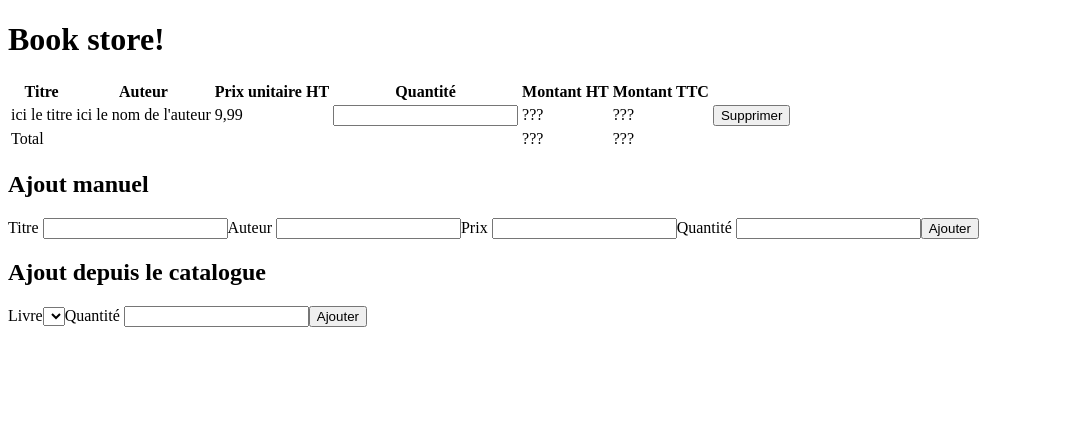
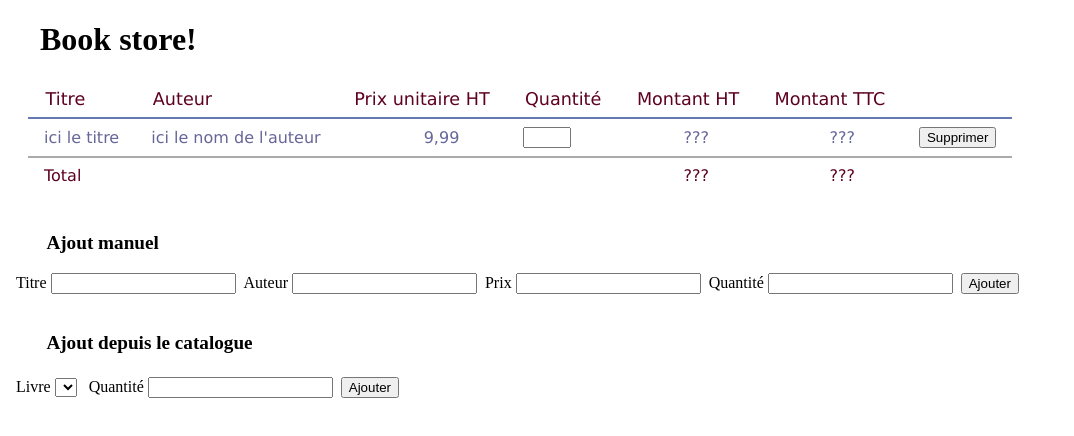
Before and after one commit to cedricclaus/booksorder, an Angular app: page / in a window 1280 px wide. Shown: the top 436 px of the page, without its empty margins (0-1074 px from the left). Built offline with nearby package versions, Linux system fonts and the light colour scheme.

Commit message:
add style

```diff
--- a/src/styles.css
+++ b/src/styles.css
@@ -1 +1,61 @@
 /* You can add global styles to this file, and also import other style files */
+tr.big td {
+  font-weight: bold;
+}
+
+
+.right {
+  text-align: right;
+  padding-right: 3em;
+}
+
+h1 {
+  margin-left: 1em;
+}
+h2 {
+  font-size: 1.2em;
+  padding-left: 1em;
+  margin: 2em 1em 1em 1em;
+}
+
+form {
+  margin: 0.5em;
+}
+label {
+  margin-right: 0.5em;
+}
+select {
+  margin: 0.3em;
+}
+
+table {
+  font-family: "Lucida Sans Unicode", "Lucida Grande", Sans-Serif;
+  background: #fff;
+  border-collapse: collapse;
+  text-align: left;
+  margin: 20px;
+}
+table th {
+  font-size: 1.1em;
+  font-weight: normal;
+  color: #5e001f;
+  border-bottom: 2px solid #6678b1;
+  padding: 0.5em 1em;
+}
+table td {
+  color: #669;
+  border-bottom: 1px dotted #ccc;
+  padding: 0.5em 1em;
+}
+table tbody tr:hover td {
+  color: #005;
+}
+table tfoot td {
+  color: #5e001f;
+  border-top: 2px solid #aaa;
+  border-bottom: none;
+  padding: 0.5em 1em;
+}
+table input {
+  width: 3em;
+}
```
